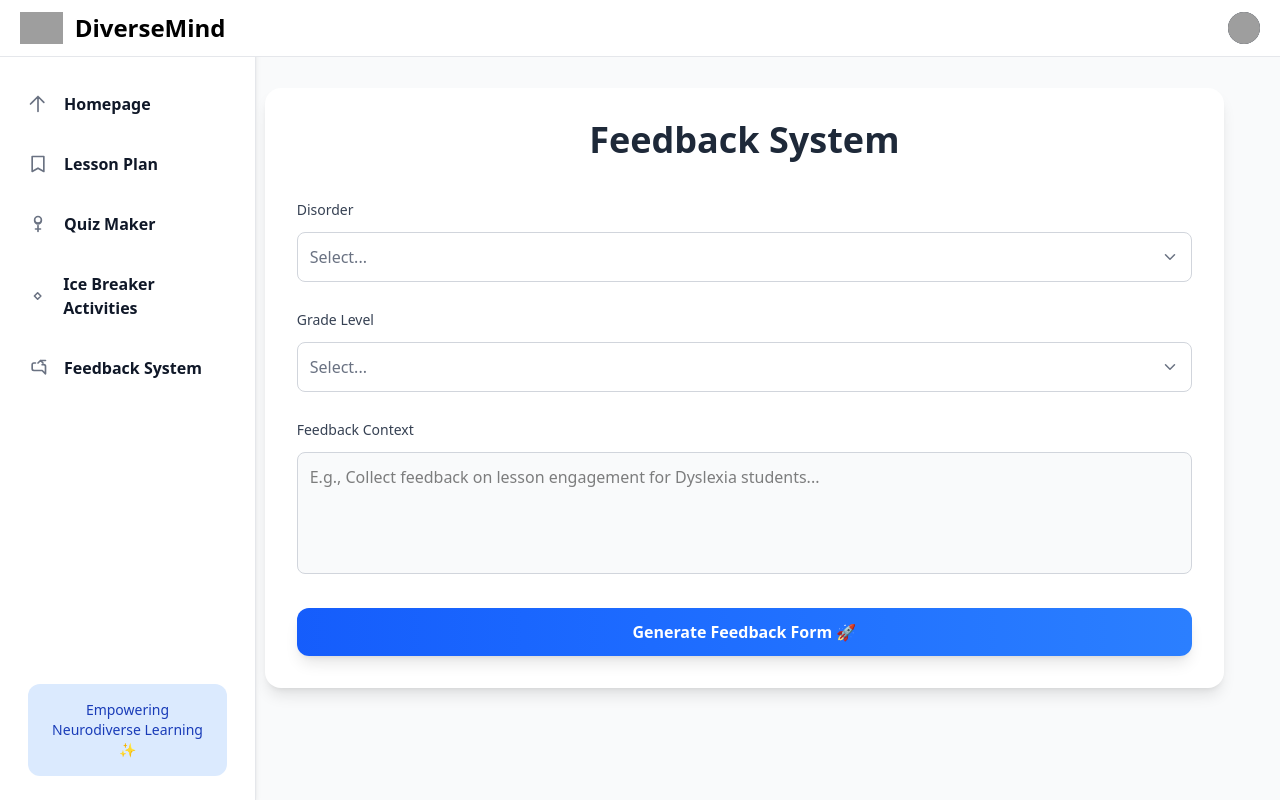
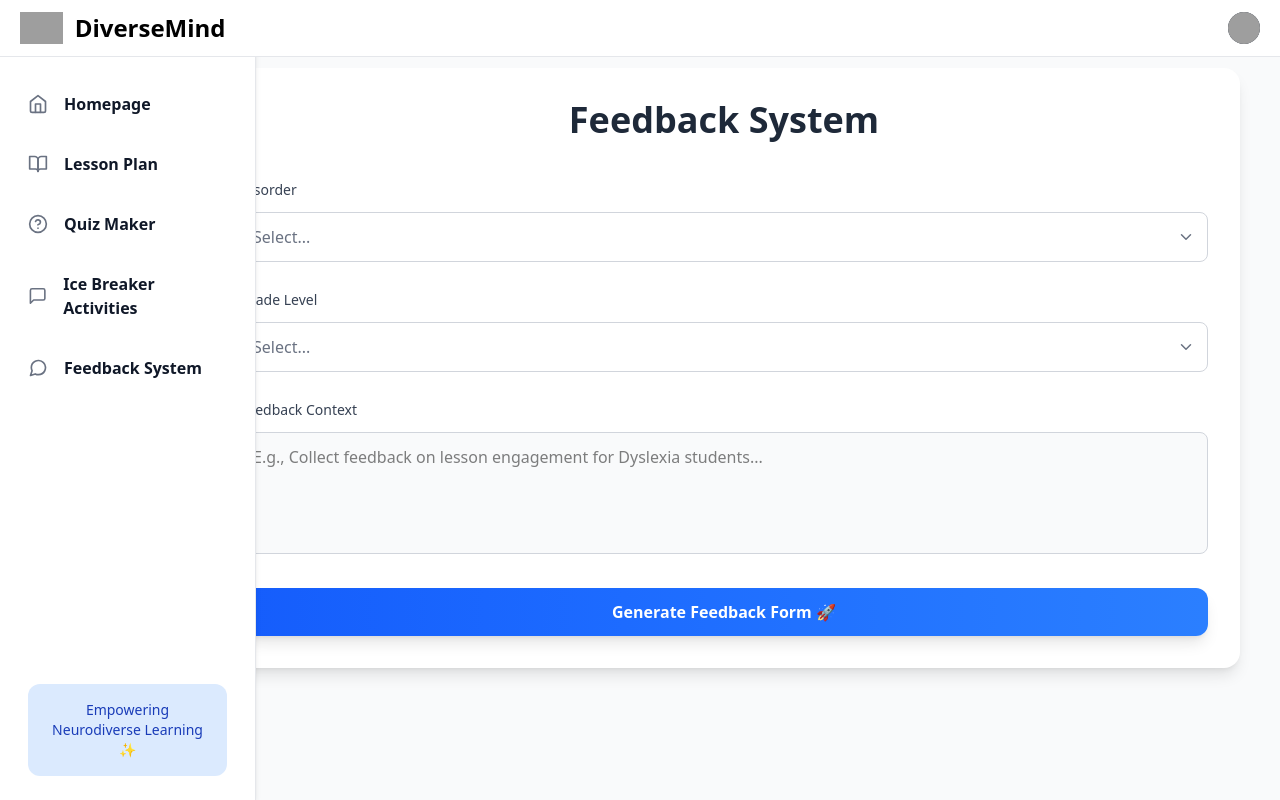
Before and after one commit to AmishaMe24/DiverseMindAI, a React (Vite) app in the folder Frontend/: page /feedback in a window 1280 px wide. Built offline with nearby package versions, Linux system fonts and the light colour scheme; grey boxes are pictures that could not be loaded.

Commit message:
Added and enhanced all UIs

```diff
--- a/Frontend/src/components/Header.jsx
+++ b/Frontend/src/components/Header.jsx
@@ -25,7 +25,13 @@ export default function Header() {
   {['Home', 'Features', 'Team', 'Contact'].map((item, index) => (
     <li key={index}>
       <Link
-                      to="/"
+        to={
+          item === "Home"
+            ? "/"
+            : item === "Features"
+            ? "/lesson-plan"
+            : `/${item.toLowerCase()}`
+        }
         className="block py-2 text-gray-700 hover:bg-gray-50 lg:hover:bg-transparent lg:border-0 lg:hover:text-blue-600 lg:p-0"
       >
         {item}
--- a/Frontend/src/components/Sidebar.jsx
+++ b/Frontend/src/components/Sidebar.jsx
@@ -1,4 +1,5 @@
 import React, { useState, useRef, useEffect } from "react";
+import { Link } from "react-router-dom"; // Added missing import
 
 const Sidebar = () => {
   const [isDropdownOpen, setIsDropdownOpen] = useState(false);
@@ -55,9 +56,11 @@ const Sidebar = () => {
                   className="h-8 me-3"
                   alt="Logo"
                 />
+                <Link to="/">
                 <span className="self-center text-xl font-semibold sm:text-2xl whitespace-nowrap">
                   DiverseMind
                 </span>
+                </Link>
               </a>
             </div>
 
@@ -79,7 +82,7 @@ const Sidebar = () => {
 
                 {/* Dropdown */}
                 {isDropdownOpen && (
-                  <div className="absolute right-0 top-9.5 mt-2 w-48 text-base list-none bg-white divide-y divide-gray-100 rounded-sm shadow-sm z-50">
+                  <div className="absolute right-0 top-full mt-2 w-48 text-base list-none bg-white divide-y divide-gray-100 rounded-sm shadow-sm z-50">
                     <div className="px-4 py-3">
                       <p className="text-sm text-gray-900">Neil Sims</p>
                       <p className="text-sm font-medium text-gray-900 truncate">
@@ -120,7 +123,7 @@ const Sidebar = () => {
         </div>
       </nav>
 
-      SIDEBAR
+      {/* SIDEBAR */}
       <aside
         className={`fixed top-0 left-0 z-40 w-64 h-screen pt-20 transition-transform ${
           isSidebarOpen ? "translate-x-0" : "-translate-x-full"
@@ -129,113 +132,128 @@ const Sidebar = () => {
       >
         <div className="h-full px-4 pb-6 overflow-y-auto bg-white flex flex-col justify-between">
           <ul className="space-y-3 font-medium">
-
             {/* Homepage */}
             <li>
-        <a
-          href="#"
+              <Link
+                to="/"
                 className="group flex items-center p-3 rounded-xl transition hover:bg-blue-50"
               >
                 <svg
                   className="w-5 h-5 text-gray-500 group-hover:text-blue-600 transition"
+                  xmlns="http://www.w3.org/2000/svg"
+                  viewBox="0 0 24 24"
                   fill="none"
                   stroke="currentColor"
                   strokeWidth="2"
-            viewBox="0 0 24 24"
+                  strokeLinecap="round"
+                  strokeLinejoin="round"
                 >
-            <path strokeLinecap="round" strokeLinejoin="round" d="M3 12l2-2m0 0l7-7 7 7m-7-7v18" />
+                  <path d="m3 9 9-7 9 7v11a2 2 0 0 1-2 2H5a2 2 0 0 1-2-2z"></path>
+                  <polyline points="9 22 9 12 15 12 15 22"></polyline>
                 </svg>
                 <span className="ms-4 text-gray-900 group-hover:text-blue-600 font-semibold">
                   Homepage
                 </span>
-        </a>
+              </Link>
             </li>
 
             {/* Lesson Plan */}
             <li>
-        <a
-          href="#"
+              <Link
+                to="/lesson-plan"
                 className="group flex items-center p-3 rounded-xl transition hover:bg-blue-50"
               >
                 <svg
                   className="w-5 h-5 text-gray-500 group-hover:text-blue-600 transition"
+                  xmlns="http://www.w3.org/2000/svg"
+                  viewBox="0 0 24 24"
                   fill="none"
                   stroke="currentColor"
                   strokeWidth="2"
-            viewBox="0 0 24 24"
+                  strokeLinecap="round"
+                  strokeLinejoin="round"
                 >
-            <path strokeLinecap="round" strokeLinejoin="round" d="M5 3v18l7-4 7 4V3H5z" />
+                  <path d="M2 3h6a4 4 0 0 1 4 4v14a3 3 0 0 0-3-3H2z"></path>
+                  <path d="M22 3h-6a4 4 0 0 0-4 4v14a3 3 0 0 1 3-3h7z"></path>
                 </svg>
                 <span className="ms-4 text-gray-900 group-hover:text-blue-600 font-semibold">
                   Lesson Plan
                 </span>
-        </a>
+              </Link>
             </li>
 
             {/* Quiz Maker */}
             <li>
-        <a
-          href="#"
+              <Link
+                to="/quiz-maker"
                 className="group flex items-center p-3 rounded-xl transition hover:bg-blue-50"
               >
                 <svg
                   className="w-5 h-5 text-gray-500 group-hover:text-blue-600 transition"
+                  xmlns="http://www.w3.org/2000/svg"
+                  viewBox="0 0 24 24"
                   fill="none"
                   stroke="currentColor"
                   strokeWidth="2"
-            viewBox="0 0 24 24"
+                  strokeLinecap="round"
+                  strokeLinejoin="round"
                 >
-            <path strokeLinecap="round" strokeLinejoin="round" d="M16 7a4 4 0 01-8 0m8 0a4 4 0 00-8 0m8 0v1a4 4 0 11-8 0v-1" />
-            <path strokeLinecap="round" strokeLinejoin="round" d="M12 14v7" />
-            <path strokeLinecap="round" strokeLinejoin="round" d="M9 18h6" />
+                  <circle cx="12" cy="12" r="10"></circle>
+                  <path d="M9.09 9a3 3 0 0 1 5.83 1c0 2-3 3-3 3"></path>
+                  <line x1="12" y1="17" x2="12.01" y2="17"></line>
                 </svg>
                 <span className="ms-4 text-gray-900 group-hover:text-blue-600 font-semibold">
                   Quiz Maker
                 </span>
-        </a>
+              </Link>
             </li>
 
             {/* Ice Breaker Activities */}
             <li>
-        <a
-          href="#"
+              <Link
+                to="/ice-breaker"
                 className="group flex items-center p-3 rounded-xl transition hover:bg-blue-50"
               >
                 <svg
                   className="w-5 h-5 text-gray-500 group-hover:text-blue-600 transition"
+                  xmlns="http://www.w3.org/2000/svg"
+                  viewBox="0 0 24 24"
                   fill="none"
                   stroke="currentColor"
                   strokeWidth="2"
-            viewBox="0 0 24 24"
+                  strokeLinecap="round"
+                  strokeLinejoin="round"
                 >
-            <path strokeLinecap="round" strokeLinejoin="round" d="M8 12l4-4 4 4m0 0l-4 4-4-4" />
+                  <path d="M21 15a2 2 0 0 1-2 2H7l-4 4V5a2 2 0 0 1 2-2h14a2 2 0 0 1 2 2z"></path>
                 </svg>
                 <span className="ms-4 text-gray-900 group-hover:text-blue-600 font-semibold">
                   Ice Breaker Activities
                 </span>
-        </a>
+              </Link>
             </li>
 
             {/* Feedback System */}
             <li>
-        <a
-          href="#"
+              <Link
+                to="/feedback"
                 className="group flex items-center p-3 rounded-xl transition hover:bg-blue-50"
               >
                 <svg
                   className="w-5 h-5 text-gray-500 group-hover:text-blue-600 transition"
+                  xmlns="http://www.w3.org/2000/svg"
+                  viewBox="0 0 24 24"
                   fill="none"
                   stroke="currentColor"
                   strokeWidth="2"
-            viewBox="0 0 24 24"
+                  strokeLinecap="round"
+                  strokeLinejoin="round"
                 >
-            <path strokeLinecap="round" strokeLinejoin="round" d="M17 8h2a2 2 0 012 2v9l-4-4H7a2 2 0 01-2-2V8a2 2 0 012-2h2" />
-            <path strokeLinecap="round" strokeLinejoin="round" d="M15 3h6M15 3l-3 3m3-3l3 3" />
+                  <path d="M21 11.5a8.38 8.38 0 0 1-.9 3.8 8.5 8.5 0 0 1-7.6 4.7 8.38 8.38 0 0 1-3.8-.9L3 21l1.9-5.7a8.38 8.38 0 0 1-.9-3.8 8.5 8.5 0 0 1 4.7-7.6 8.38 8.38 0 0 1 3.8-.9h.5a8.48 8.48 0 0 1 8 8v.5z"></path>
                 </svg>
                 <span className="ms-4 text-gray-900 group-hover:text-blue-600 font-semibold">
                   Feedback System
                 </span>
-        </a>
+              </Link>
             </li>
           </ul>
 
@@ -249,7 +267,6 @@ const Sidebar = () => {
           </div>
         </div>
       </aside>
-
     </>
   );
 };
--- a/Frontend/src/pages/Feedback.jsx
+++ b/Frontend/src/pages/Feedback.jsx
@@ -57,8 +57,8 @@ export default function Feedback() {
   );
 
   return (
-    <div className="p-8 mt-8 flex justify-center">
-      <div className="w-full ml-[13%] bg-white rounded-2xl shadow-lg p-8">
+    <div className="p-4 mt-7 flex justify-center">
+      <div className="w-full ml-[14%] bg-white rounded-2xl shadow-lg p-8">
         <h1 className="text-4xl font-bold mb-10 text-gray-800 text-center">Feedback System</h1>
         {Object.entries(dropdowns).map(([name, data]) => <CustomDropdown key={name} name={name} data={data} />)}
 
--- a/Frontend/src/pages/HomePage.jsx
+++ b/Frontend/src/pages/HomePage.jsx
@@ -32,7 +32,7 @@ export default function HomePage() {
           <Link to="/lesson-plan">
   <Button
     size="lg"
-    className="bg-blue-600 text-white font-semibold px-6 py-3 rounded-xl shadow-xl hover:bg-blue-700"
+    className="bg-blue-600 text-white font-semibold px-6 py-3 rounded-xl shadow-xl hover:bg-blue-700 cursor-pointer"
   >
     Get Started
   </Button>
--- a/Frontend/src/pages/IceBreaker.jsx
+++ b/Frontend/src/pages/IceBreaker.jsx
@@ -57,8 +57,8 @@ export default function IceBreaker() {
   );
 
   return (
-    <div className="p-8 mt-8 flex justify-center">
-      <div className="w-full ml-[13%] bg-white rounded-2xl shadow-lg p-8">
+    <div className="p-4 mt-7 flex justify-center">
+      <div className="w-full ml-[14%] bg-white rounded-2xl shadow-lg p-8">
         <h1 className="text-4xl font-bold mb-10 text-gray-800 text-center">Ice Breaker Activities</h1>
         {Object.entries(dropdowns).map(([name, data]) => <CustomDropdown key={name} name={name} data={data} />)}
 
--- a/Frontend/src/pages/LessonPlan.jsx
+++ b/Frontend/src/pages/LessonPlan.jsx
@@ -107,8 +107,8 @@ export default function LessonPlan() {
   );
 
   return (
-    <div className="p-8 mt-8 flex justify-center">
-      <div className="w-full ml-[13%] bg-white rounded-2xl shadow-lg p-8">
+    <div className="p-4 mt-7 flex justify-center">
+      <div className="w-full ml-[14%] bg-white rounded-2xl shadow-lg p-8">
         <h1 className="text-4xl font-bold mb-10 text-gray-800 text-center">
           Lesson Plan Generator
         </h1>
--- a/Frontend/src/pages/QuizMaker.jsx
+++ b/Frontend/src/pages/QuizMaker.jsx
@@ -60,8 +60,8 @@ export default function QuizMaker() {
   );
 
   return (
-    <div className="p-8 mt-8 flex justify-center">
-      <div className="w-full ml-[13%] bg-white rounded-2xl shadow-lg p-8">
+    <div className="p-4 mt-7 flex justify-center">
+      <div className="w-full ml-[14%] bg-white rounded-2xl shadow-lg p-8">
         <h1 className="text-4xl font-bold mb-10 text-gray-800 text-center">Quiz Maker</h1>
         {Object.entries(dropdowns).map(([name, data]) => <CustomDropdown key={name} name={name} data={data} />)}
         <div className="mb-7">
```
Lines whose indentation alone changed are shown as unchanged.
